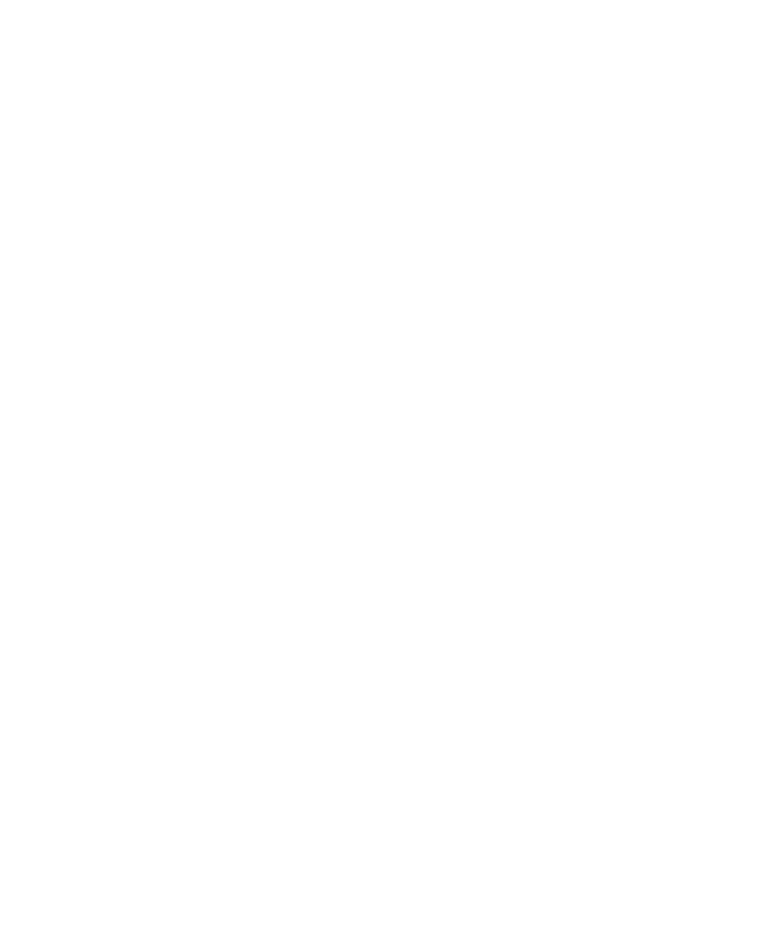
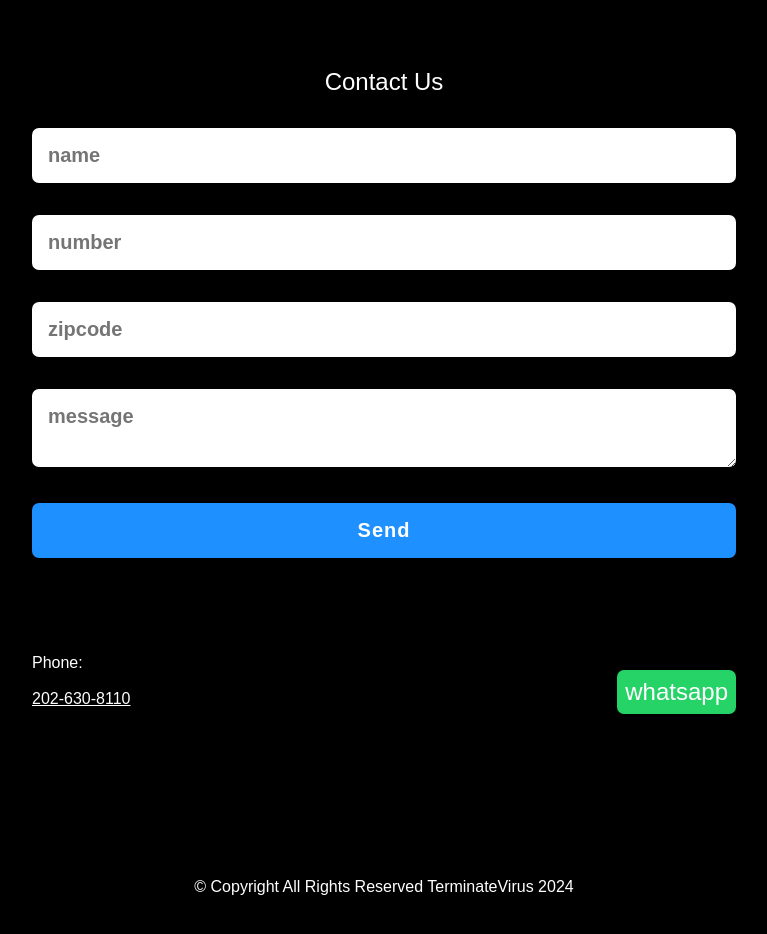
Before and after one commit to sergio-ortiz/tervi, a Next.js app: page / in a window 1280 px wide. Shown: the part 2400-3334 px from the top of the page, without its empty margins (256-1023 px from the left). Before the commit the page ends 2372 px from the top, so only its background shows below. Built offline with nearby package versions, Linux system fonts and the light colour scheme.

Commit message:
feat(Footer): React component

```diff
--- /dev/null
+++ b/components/Footer.js
@@ -0,0 +1,49 @@
+import styles from "../styles/Footer.module.css";
+
+const Footer = () => (
+  <footer className={styles.contact}>
+    <div className={styles.container}>
+      <h2>Contact Us</h2>
+
+      <form
+        id="myForm"
+        className={styles.form}
+        name="contact"
+        method="POST"
+        data-netlify="true"
+      >
+        <input id="name" type="text" name="name" placeholder="name" required />
+        <input
+          id="number"
+          type="text"
+          name="number"
+          placeholder="number"
+          required
+        />
+        <input id="zipcode" type="text" name="zipcode" placeholder="zipcode" />
+        <textarea placeholder="message" name="message" id="message"></textarea>
+        <input type="submit" value="Send" />
+      </form>
+
+      <div className={styles.numbers}>
+        <p>Phone:</p>
+        <br />
+        <a href="tel:2026308110">202-630-8110</a>
+      </div>
+      <a
+        className={styles.whatsappButton}
+        href="https://api.whatsapp.com/send?phone=12407315552&text=&source=&data=&app_absent="
+      >
+        whatsapp <i className="fab fa-whatsapp"></i>
+      </a>
+    </div>
+    <div className={styles.copyright}>
+      <p>
+        &copy; Copyright All Rights Reserved TerminateVirus{" "}
+        {new Date().getFullYear()}
+      </p>
+    </div>
+  </footer>
+);
+
+export default Footer;
--- a/components/Layout.js
+++ b/components/Layout.js
@@ -1,9 +1,11 @@
 import Header from "/components/Header";
+import Footer from "/components/Footer";
 
 const Layout = ({ children }) => (
   <>
     <Header />
     {children}
+    <Footer />
   </>
 );
 
--- /dev/null
+++ b/styles/Footer.module.css
@@ -0,0 +1,73 @@
+.container {
+  width: 55%;
+  margin: 0 auto;
+}
+
+.contact {
+  padding-top: 5rem;
+  background: #000;
+  color: #fff;
+}
+
+.contact h2 {
+  padding: 1rem;
+  text-align: center;
+  font-weight: lighter;
+}
+
+.form {
+  margin-bottom: 4rem;
+}
+
+.form * {
+  width: 100%;
+  border: none;
+  border-radius: 7px;
+  padding: 1rem;
+  margin: 1rem 0;
+  font-family: Arial, Helvetica, sans-serif;
+  font-weight: bold;
+  font-size: 20px;
+  outline: none;
+}
+
+.form input[type="submit"] {
+  background-color: dodgerblue;
+  color: #fff;
+  font-size: 20px;
+  letter-spacing: 1px;
+}
+
+.numbers {
+  float: left;
+  color: #fff;
+  padding-top: 1rem;
+}
+
+.numbers a {
+  color: #fff;
+}
+
+.whatsappButton {
+  margin-top: 2rem;
+  float: right;
+  background: #25d366;
+  color: #fff;
+  padding: 0.5rem;
+  font-size: 1.5rem;
+  border-radius: 7px;
+  text-decoration: none;
+}
+
+/* Copyright */
+
+.copyright {
+  padding: 30vh 0 5rem;
+  text-align: center;
+}
+
+@media (max-width: 768px) {
+  .container {
+    width: 90%;
+  }
+}
```
